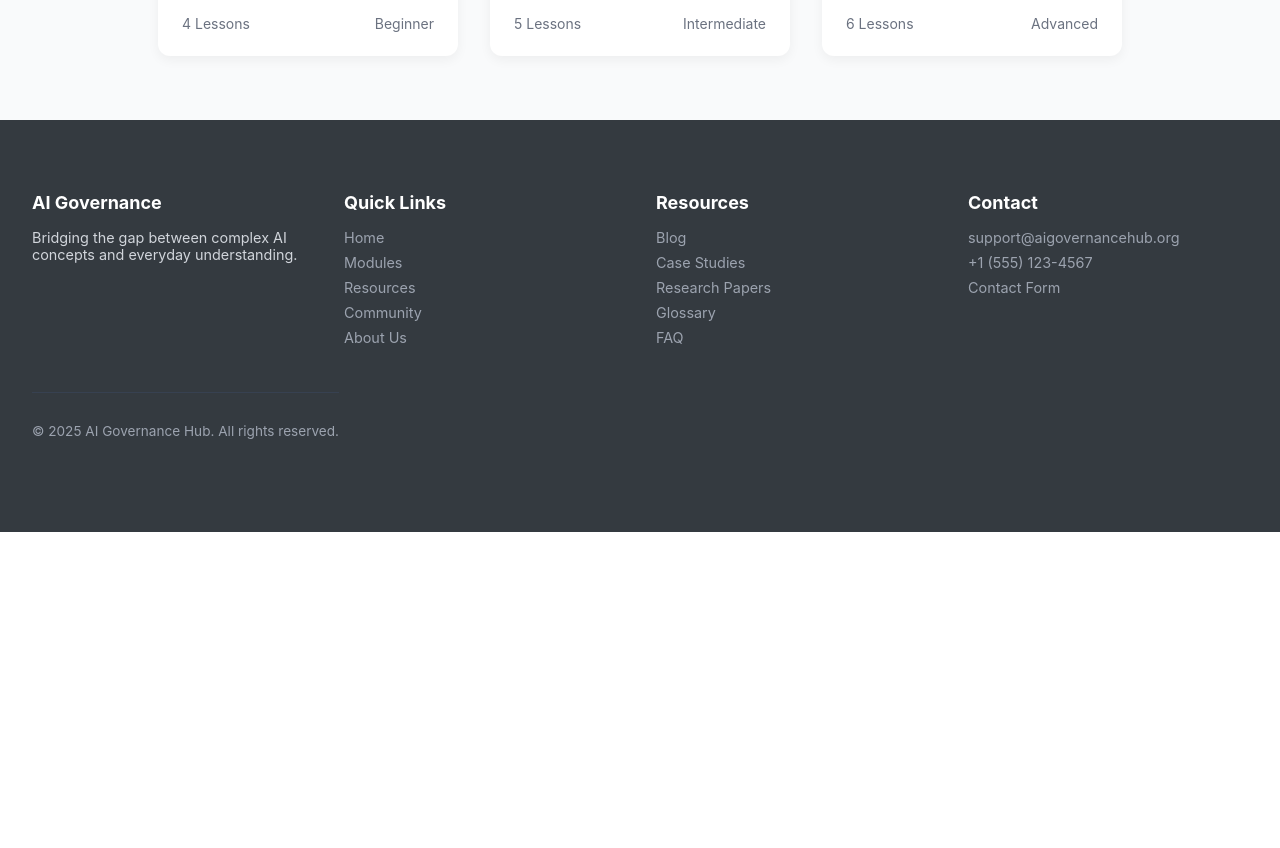
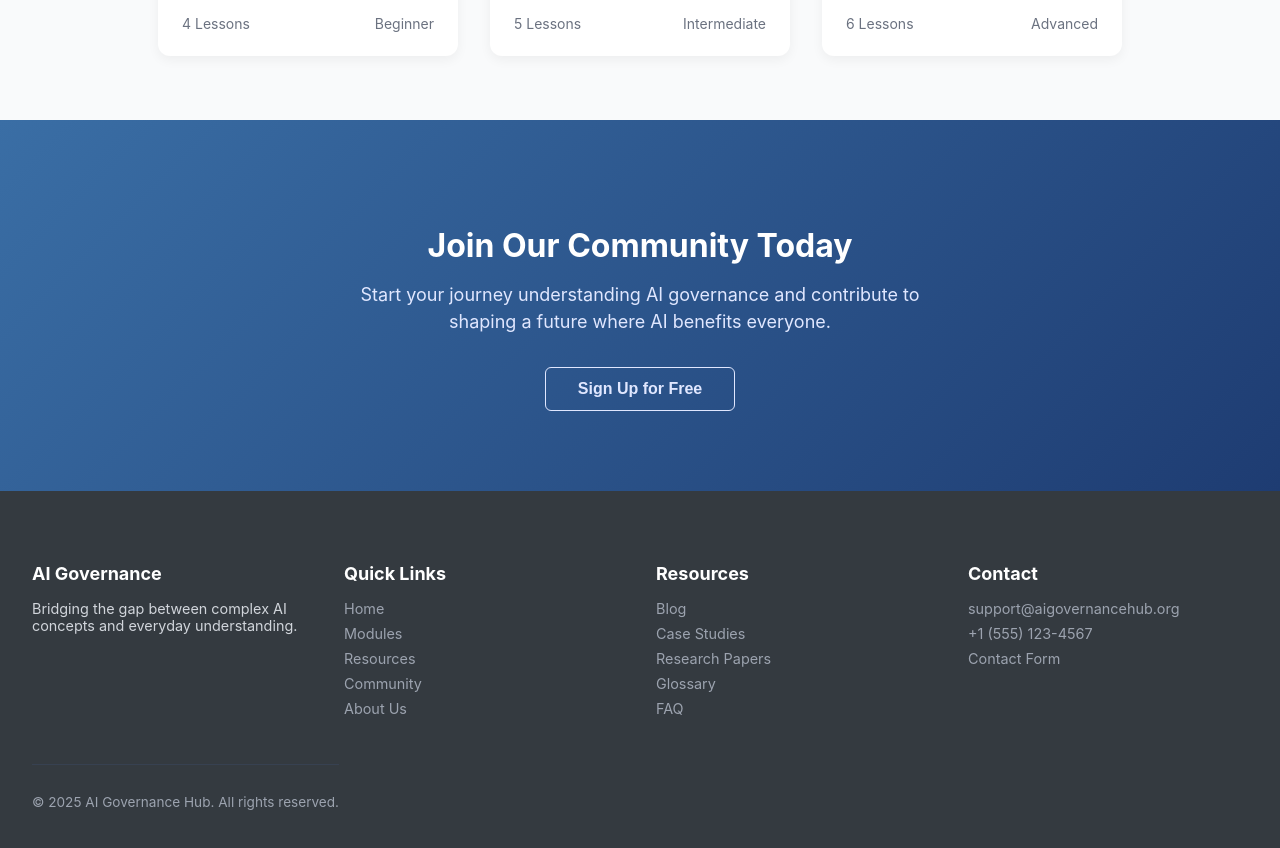
Before and after one commit to moniqueaboumrad9930/ai_final_project, a React (Create React App) app in the folder ai-final/: page / in a window 1280 px wide. Shown: the part 1713-2561 px from the top of the page. Before the commit the page ends 2245 px from the top, so only its background shows below. Built offline with nearby package versions, Linux system fonts and the light colour scheme.

Commit message:
fixing bug in Join community section

```diff
--- a/ai-final/src/components/joinCommunity.js
+++ b/ai-final/src/components/joinCommunity.js
@@ -1,7 +1,7 @@
 import react from "react";
 import styles from './joinCommunity.module.css'
 
-function joinCommunity (){
+function JoinCommunity () {
     return (
         <section className={styles.section}>
             <h2 className={styles.title}>
@@ -15,4 +15,4 @@ function joinCommunity (){
     );
 }
 
-export default joinCommunity;
+export default JoinCommunity;
--- a/ai-final/src/pages/landingPage.js
+++ b/ai-final/src/pages/landingPage.js
@@ -4,7 +4,7 @@ import Header from '../components/header';
 import WhyLearn from '../components/whyLearn';
 import EducationModules from '../components/educationalModules';
 import Footer from '../components/footer';
-import joinCommunity from '../components/joinCommunity';
+import JoinCommunity from '../components/joinCommunity';
 
 const LandingPage = () => {
     return (
@@ -13,7 +13,7 @@ const LandingPage = () => {
         <HeroSection />
         <WhyLearn/>
         <EducationModules/>
-        <joinCommunity/>
+        <JoinCommunity/>
         <Footer/>
         </>
     );
```
